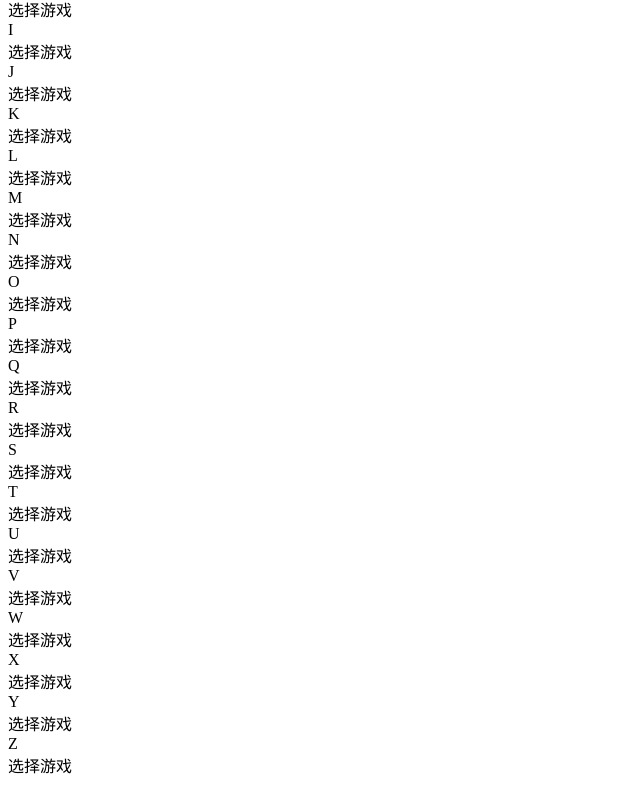
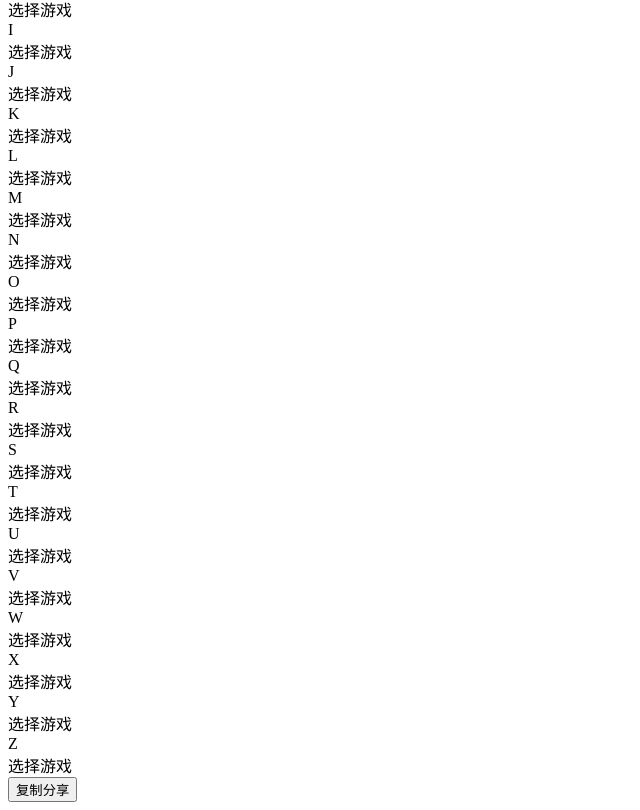
Before and after one commit to maker-terry/az-boardgame-pro, a Next.js app: page / in a window 1280 px wide. Shown: the part 420-1230 px from the top of the page, without its empty margins (0-640 px from the left). Before the commit the page ends 1205 px from the top, so only its background shows below. Built offline with nearby package versions, Linux system fonts and the light colour scheme.

Commit message:
Update page.jsx

```diff
--- a/app/page.jsx
+++ b/app/page.jsx
@@ -1,4 +1,5 @@
-'use client';
+"use client";
+
 import { useState } from "react";
 import Grid from "../components/Grid";
 import SearchModal from "../components/SearchModal";
@@ -15,7 +16,9 @@ export default function Page() {
 
   const [currentLetter, setCurrentLetter] = useState(null);
 
-  const openSearch = (letter) => setCurrentLetter(letter);
+  const openSearch = (letter) => {
+    setCurrentLetter(letter);
+  };
 
   const selectGame = (game) => {
     setBoard((prev) =>
@@ -28,11 +31,32 @@ export default function Page() {
 
   const progress = board.filter((c) => c.game).length;
 
+  const generateShare = () => {
+    const text = board
+      .map((c) => `${c.letter}: ${c.game?.name || "_"}`)
+      .join("\n");
+
+    navigator.clipboard.writeText(text);
+    alert("已复制分享文本！");
+  };
+
   return (
     <div className="p-6 max-w-5xl mx-auto">
-      <h1 className="text-3xl font-bold mb-4">🎲 A–Z Board Game Challenge</h1>
+      <h1 className="text-3xl font-bold mb-4">
+        🎲 A–Z Board Game Challenge
+      </h1>
+
       <ProgressBar progress={progress} />
+
       <Grid board={board} openSearch={openSearch} />
+
+      <button
+        onClick={generateShare}
+        className="mt-6 bg-blue-500 text-white px-4 py-2 rounded"
+      >
+        复制分享
+      </button>
+
       {currentLetter && (
         <SearchModal
           letter={currentLetter}
```
